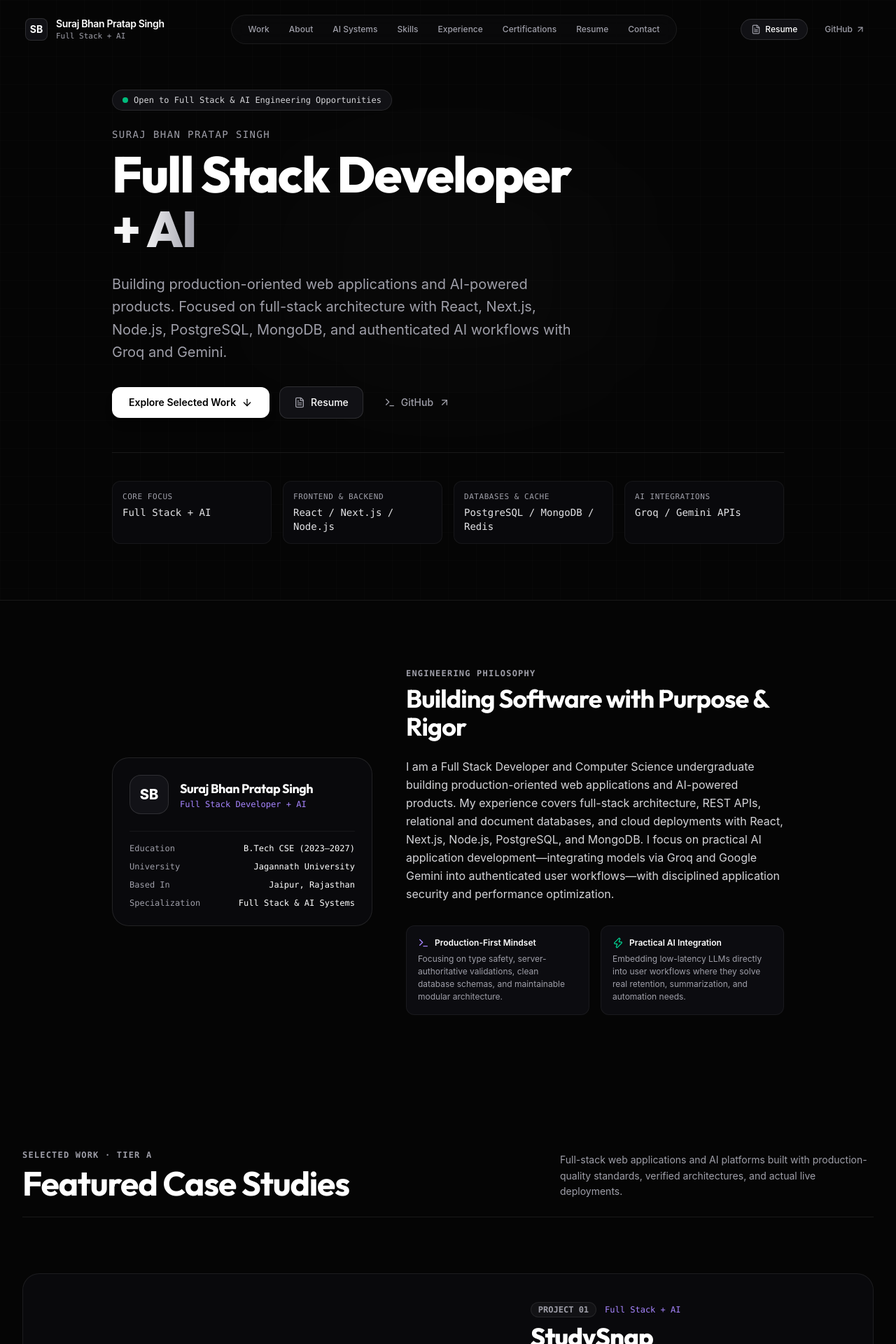
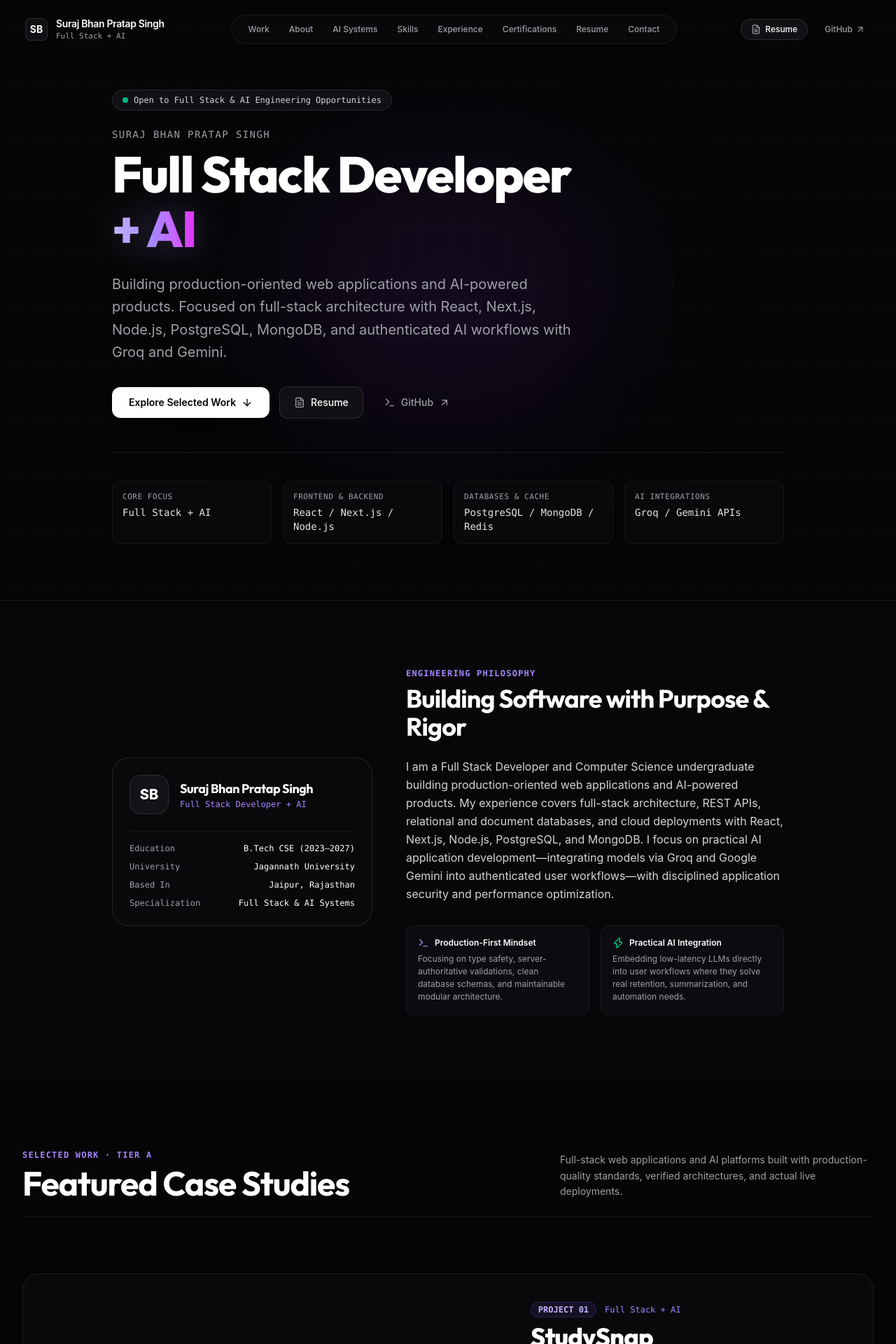
Before and after one commit to surajrajput15/suraj-portfolio, a React (Vite) app: page / in a window 1280 px wide. Shown: the top 1920 px of the page at 70% size. Built offline with nearby package versions, Linux system fonts and the light colour scheme.

Commit message:
feat: polish dark theme with hero accent, section rhythm, and violet badges
- Hero 'AI' headline: violet-to-fuchsia gradient with soft glow
- Alternate section backgrounds for subtle scroll rhythm
- Consistent violet eyebrows and tinted badge pills across sections

```diff
--- a/src/components/sections/AIArchitectureSection.tsx
+++ b/src/components/sections/AIArchitectureSection.tsx
@@ -8,7 +8,7 @@ interface AIArchitectureSectionProps {
 
 export const AIArchitectureSection: React.FC<AIArchitectureSectionProps> = ({ onOpenCaseStudy }) => {
   return (
-    <section id="ai-systems" className="py-24 border-t border-white/[0.08] relative">
+    <section id="ai-systems" className="py-24 border-t border-white/[0.08] relative bg-[#070709]">
       <div className="max-w-7xl mx-auto px-4 sm:px-6 lg:px-8">
         {/* Section Header */}
         <div className="flex flex-col md:flex-row md:items-end justify-between mb-16 pb-6 border-b border-white/[0.08] gap-4">
--- a/src/components/sections/AboutSection.tsx
+++ b/src/components/sections/AboutSection.tsx
@@ -4,7 +4,7 @@ import { PERSONAL_INFO } from '../../data/portfolioData';
 
 export const AboutSection: React.FC = () => {
   return (
-    <section id="about" className="py-24 border-t border-white/[0.08] relative">
+    <section id="about" className="py-24 border-t border-white/[0.08] relative bg-[#070709]">
       <div className="max-w-5xl mx-auto px-4 sm:px-6 lg:px-8">
         <div className="grid grid-cols-1 lg:grid-cols-12 gap-12 items-center">
           {/* Left Column - Editorial Profile Card */}
@@ -48,7 +48,7 @@ export const AboutSection: React.FC = () => {
           {/* Right Column - Concise Technical Narrative */}
           <div className="lg:col-span-7 space-y-6 text-left">
             <div className="space-y-2">
-              <div className="font-mono text-xs text-zinc-400 uppercase tracking-widest font-semibold">
+              <div className="font-mono text-xs text-violet-400 uppercase tracking-widest font-semibold">
                 Engineering Philosophy
               </div>
               <h2 className="font-display text-3xl sm:text-4xl font-bold text-white tracking-tight">
--- a/src/components/sections/AdditionalProjectsSection.tsx
+++ b/src/components/sections/AdditionalProjectsSection.tsx
@@ -12,7 +12,7 @@ export const AdditionalProjectsSection: React.FC = () => {
         {/* Header */}
         <div className="flex flex-col md:flex-row md:items-end justify-between mb-12 pb-6 border-b border-white/[0.08] gap-4">
           <div>
-            <div className="font-mono text-xs text-zinc-400 uppercase tracking-widest mb-2 font-semibold">
+            <div className="font-mono text-xs text-violet-400 uppercase tracking-widest mb-2 font-semibold">
               Curated Repositories · Tier B
             </div>
             <h2 className="font-display text-2xl sm:text-4xl font-bold text-white tracking-tight">
@@ -41,7 +41,7 @@ export const AdditionalProjectsSection: React.FC = () => {
                     loading="lazy"
                     decoding="async"
                   />
-                  <div className="absolute top-3 left-3 px-2.5 py-1 rounded-full bg-black/70 backdrop-blur-md border border-white/[0.1] text-[11px] font-mono text-zinc-300">
+                  <div className="absolute top-3 left-3 px-2.5 py-1 rounded-full bg-violet-950/70 backdrop-blur-md border border-violet-500/25 text-[11px] font-mono text-violet-200">
                     {project.category}
                   </div>
                 </div>
--- a/src/components/sections/CapabilitiesSection.tsx
+++ b/src/components/sections/CapabilitiesSection.tsx
@@ -23,12 +23,12 @@ const iconMap: Record<string, LucideIcon> = {
 
 export const CapabilitiesSection: React.FC = () => {
   return (
-    <section id="skills" className="py-24 border-t border-white/[0.08] relative">
+    <section id="skills" className="py-24 border-t border-white/[0.08] relative bg-[#070709]">
       <div className="max-w-7xl mx-auto px-4 sm:px-6 lg:px-8">
         {/* Header */}
         <div className="flex flex-col md:flex-row md:items-end justify-between mb-16 pb-6 border-b border-white/[0.08] gap-4">
           <div>
-            <div className="font-mono text-xs text-zinc-400 uppercase tracking-widest mb-2 font-semibold">
+            <div className="font-mono text-xs text-violet-400 uppercase tracking-widest mb-2 font-semibold">
               Technical Capabilities
             </div>
             <h2 className="font-display text-3xl sm:text-4xl font-bold text-white tracking-tight">
--- a/src/components/sections/CertificationsSection.tsx
+++ b/src/components/sections/CertificationsSection.tsx
@@ -11,12 +11,12 @@ export const CertificationsSection: React.FC<CertificationsSectionProps> = ({
   onViewCertificate
 }) => {
   return (
-    <section id="certifications" className="py-24 border-t border-white/[0.08] relative">
+    <section id="certifications" className="py-24 border-t border-white/[0.08] relative bg-[#070709]">
       <div className="max-w-7xl mx-auto px-4 sm:px-6 lg:px-8">
         {/* Header */}
         <div className="flex flex-col md:flex-row md:items-end justify-between mb-16 pb-6 border-b border-white/[0.08] gap-4">
           <div>
-            <div className="font-mono text-xs text-zinc-400 uppercase tracking-widest mb-2 font-semibold">
+            <div className="font-mono text-xs text-violet-400 uppercase tracking-widest mb-2 font-semibold">
               Credentials & Academic Background
             </div>
             <h2 className="font-display text-3xl sm:text-4xl font-bold text-white tracking-tight">
@@ -116,7 +116,7 @@ export const CertificationsSection: React.FC<CertificationsSectionProps> = ({
                 className="p-6 rounded-2xl bg-[#09090C] border border-white/[0.08] hover:border-white/[0.18] transition-all space-y-4"
               >
                 <div className="space-y-1">
-                  <span className="text-xs font-mono text-zinc-400 px-2.5 py-0.5 rounded-full bg-white/[0.04] border border-white/[0.08]">
+                  <span className="text-xs font-mono text-violet-300 px-2.5 py-0.5 rounded-full bg-violet-500/10 border border-violet-500/20">
                     Undergraduate Degree
                   </span>
                   <h4 className="font-display text-lg font-bold text-white pt-1">
--- a/src/components/sections/ContactSection.tsx
+++ b/src/components/sections/ContactSection.tsx
@@ -12,7 +12,7 @@ export const ContactSection: React.FC = () => {
       <div className="max-w-4xl mx-auto px-4 sm:px-6 lg:px-8 text-center sm:text-left">
         {/* Header */}
         <div className="mb-12 pb-6 border-b border-white/[0.08] space-y-2">
-          <div className="font-mono text-xs text-zinc-400 uppercase tracking-widest font-semibold">
+          <div className="font-mono text-xs text-violet-400 uppercase tracking-widest font-semibold">
             Get In Touch
           </div>
           <h2 className="font-display text-3xl sm:text-5xl font-extrabold text-white tracking-tight">
--- a/src/components/sections/ExperienceSection.tsx
+++ b/src/components/sections/ExperienceSection.tsx
@@ -14,8 +14,8 @@ export const ExperienceSection: React.FC<ExperienceSectionProps> = ({ onViewCert
         {/* Header */}
         <div className="flex flex-col md:flex-row md:items-end justify-between mb-16 pb-6 border-b border-white/[0.08] gap-4">
           <div>
-            <div className="font-mono text-xs text-zinc-400 uppercase tracking-widest mb-2 font-semibold flex items-center gap-2">
-              <Briefcase className="w-3.5 h-3.5 text-zinc-400" />
+            <div className="font-mono text-xs text-violet-400 uppercase tracking-widest mb-2 font-semibold flex items-center gap-2">
+              <Briefcase className="w-3.5 h-3.5 text-violet-400" />
               <span>Career Timeline</span>
             </div>
             <h2 className="font-display text-3xl sm:text-4xl font-bold text-white tracking-tight">
@@ -45,7 +45,7 @@ export const ExperienceSection: React.FC<ExperienceSectionProps> = ({ onViewCert
                       <h3 className="font-display text-lg sm:text-xl font-bold text-white">
                         {exp.role}
                       </h3>
-                      <span className="text-xs font-mono text-zinc-400 px-2 py-0.5 rounded-full bg-white/[0.04] border border-white/[0.08]">
+                      <span className="text-xs font-mono text-violet-300 px-2 py-0.5 rounded-full bg-violet-500/10 border border-violet-500/20">
                         {exp.type}
                       </span>
                     </div>
--- a/src/components/sections/FeaturedProjectsSection.tsx
+++ b/src/components/sections/FeaturedProjectsSection.tsx
@@ -16,7 +16,7 @@ export const FeaturedProjectsSection: React.FC<FeaturedProjectsSectionProps> = (
         {/* Section Header */}
         <div className="flex flex-col md:flex-row md:items-end justify-between mb-20 pb-6 border-b border-white/[0.08] gap-4">
           <div>
-            <div className="font-mono text-xs text-zinc-400 uppercase tracking-widest mb-2 font-semibold">
+            <div className="font-mono text-xs text-violet-400 uppercase tracking-widest mb-2 font-semibold">
               Selected Work · Tier A
             </div>
             <h2 className="font-display text-3xl sm:text-5xl font-bold text-white tracking-tight">
@@ -82,7 +82,7 @@ export const FeaturedProjectsSection: React.FC<FeaturedProjectsSectionProps> = (
                   <div className={`lg:col-span-5 space-y-6 ${isReversed ? 'lg:order-1' : 'lg:order-2'}`}>
                     <div className="space-y-2">
                       <div className="flex items-center gap-3">
-                        <span className="font-mono text-xs font-bold text-zinc-400 px-2.5 py-0.5 rounded-full bg-white/[0.04] border border-white/[0.08]">
+                        <span className="font-mono text-xs font-bold text-violet-300 px-2.5 py-0.5 rounded-full bg-violet-500/10 border border-violet-500/20">
                           PROJECT {project.number}
                         </span>
                         <span className="text-xs font-mono text-violet-400">
--- a/src/components/sections/HeroSection.tsx
+++ b/src/components/sections/HeroSection.tsx
@@ -17,6 +17,7 @@ export const HeroSection: React.FC<HeroSectionProps> = ({ onExploreWork }) => {
 
       {/* Subtle radial lighting */}
       <div className="absolute top-1/4 left-1/2 -translate-x-1/2 w-[600px] h-[350px] bg-white/[0.02] blur-[120px] rounded-full pointer-events-none" />
+      <div className="absolute top-1/3 left-1/2 -translate-x-1/2 w-[420px] h-[280px] bg-violet-600/[0.14] blur-[130px] rounded-full pointer-events-none" />
 
       <div className="relative max-w-5xl mx-auto px-4 sm:px-6 lg:px-8 text-center sm:text-left">
         <div className="flex flex-col items-center sm:items-start space-y-6">
@@ -36,7 +37,7 @@ export const HeroSection: React.FC<HeroSectionProps> = ({ onExploreWork }) => {
             </p>
             <h1 className="font-display text-4xl sm:text-6xl md:text-7xl font-extrabold tracking-tight text-white leading-[1.08]">
               Full Stack Developer <br className="hidden sm:inline" />
-              <span className="text-transparent bg-clip-text bg-gradient-to-r from-white via-zinc-200 to-zinc-400">
+              <span className="text-transparent bg-clip-text bg-gradient-to-r from-violet-300 via-violet-400 to-fuchsia-500 drop-shadow-[0_0_28px_rgba(167,139,250,0.4)]">
                 + AI
               </span>
             </h1>
--- a/src/components/sections/ResumeSection.tsx
+++ b/src/components/sections/ResumeSection.tsx
@@ -11,7 +11,7 @@ export const ResumeSection: React.FC = () => {
         {/* Header */}
         <div className="flex flex-col sm:flex-row sm:items-end justify-between mb-12 pb-6 border-b border-white/[0.08] gap-4">
           <div>
-            <div className="font-mono text-xs text-zinc-400 uppercase tracking-widest mb-2 font-semibold flex items-center gap-2">
+            <div className="font-mono text-xs text-violet-400 uppercase tracking-widest mb-2 font-semibold flex items-center gap-2">
               <FileText className="w-3.5 h-3.5 text-violet-400" />
               <span>Curriculum Vitae</span>
             </div>
```
